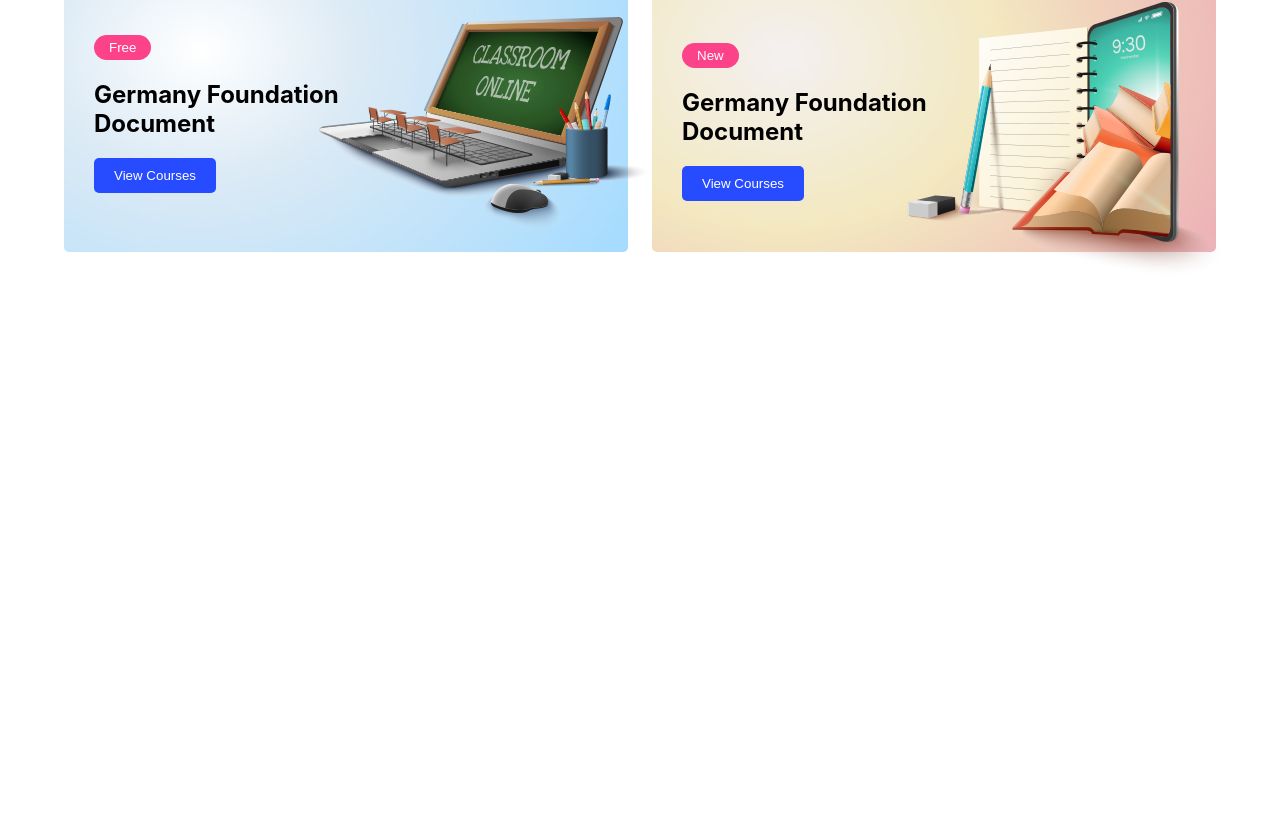
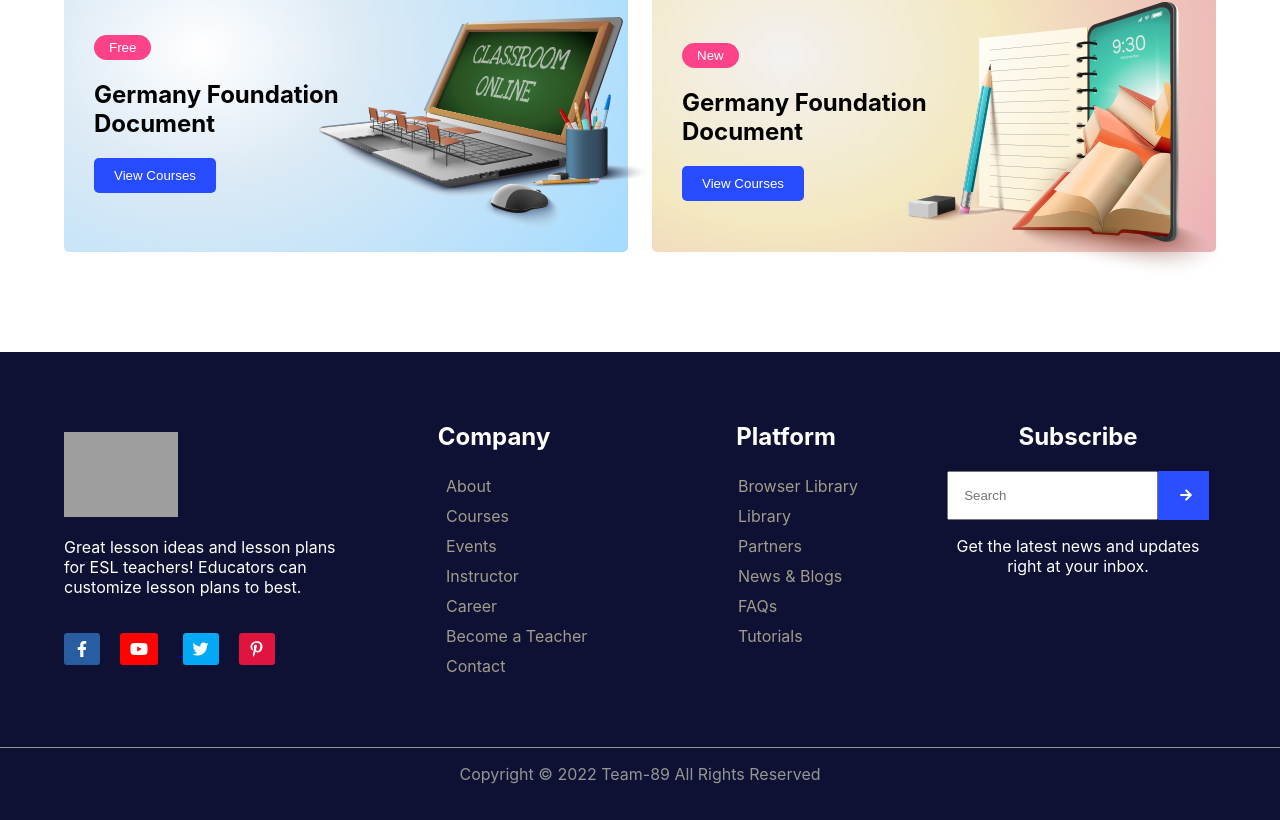
Before and after one commit to thekawsarhossain/team-project-educational, a React (Create React App) app: page / in a window 1280 px wide. Shown: the part 586-1406 px from the top of the page. Before the commit the page ends 938 px from the top, so only its background shows below. Built offline with nearby package versions, Linux system fonts and the light colour scheme; grey boxes are pictures that could not be loaded.

Commit message:
add footer section

```diff
--- a/src/App.js
+++ b/src/App.js
@@ -2,6 +2,7 @@
 import { BrowserRouter as Router, Route, Switch} from 'react-router-dom';
 import './App.css';
 import Home from './components/Home/Home/Home';
+import Footer from './components/Shared/Footer/Footer';
 
 function App() {
   return (
@@ -15,6 +16,7 @@ function App() {
           <Home/>
         </Route>
       </Switch>
+      <Footer/>
     </Router>
     </div>
   );
--- a/src/components/Home/Home/Home.js
+++ b/src/components/Home/Home/Home.js
@@ -7,6 +7,7 @@ const Home = () => {
 
     <PopularCourse/>
    <CourseSlider/>
+
   </div>;
 };
 
--- /dev/null
+++ b/src/components/Shared/Footer/Footer.css
@@ -0,0 +1,66 @@
+footer{
+  background-color: #0E1133;
+  color: white;
+  padding: 50px 0px 20px 0px;
+}
+
+.footer-item-1 img{
+width: 114px;
+}
+.footer-item-1{
+  text-align: left;
+  margin-top: 30px;
+}
+
+.footer-icon i{
+  margin-top: 20px;
+  margin-right: 20px;
+  color: white;
+  border-radius: 3px;
+  cursor: pointer;
+  }
+
+  .fa-facebook-f{
+   background-color: #285DA1;
+   padding: 8px 13px;
+  }
+  .fa-twitter{
+    background-color: #03A9F4;
+    padding: 8px 10px;
+  }
+  .fa-pinterest-p{
+    background-color: #df1540;
+    padding: 8px 12px;
+  }
+  .fa-youtube{
+    background-color: #FF0202;
+    padding: 8px 10px;
+  }
+
+  /* footer-item-2 */
+
+  .footer-item-2 ul li{
+    list-style: none;
+    text-align: start;
+    padding-left: 50px;
+    line-height: 30px;
+    color: #A19D8C;
+  }
+
+  .footer-item-4 input{
+   padding: 15px;
+  }
+
+  .footer-item-4 button{
+    padding: 15px;
+    background: #2b4eff;
+    border: 0;
+    color: white;
+    border: 2px solid #2b4eff;
+  }
+
+  .copyright{
+    margin-top: 50px;
+    border-top: 1px solid;
+    color: rgb(150, 149, 149);
+  }
--- a/src/components/Shared/Footer/Footer.js
+++ b/src/components/Shared/Footer/Footer.js
@@ -1,11 +1,75 @@
-import React from 'react';
-
+import { Container } from "@mui/material";
+import React from "react";
+import "./Footer.css";
+import Box from '@mui/material/Box';
+import Grid from '@mui/material/Grid';
+import FooterBanner from "../../Home/FooterBanner/FooterBanner";
 const Footer = () => {
   return (
-    <div>
+  <div>
+    <FooterBanner/>
+  <footer>
+  <Container>
+  <Box sx={{ flexGrow: 1 }}>
+      <Grid container spacing={2} columns={16}>
+        <Grid item xs={12} md={4}>
+          <div className="footer-item-1">
+            <img src="https://www.devsnews.com/wp/educal/wp-content/themes/educal/assets/img/logo/logo.png" alt="" srcset="" />
+         <p>Great lesson ideas and lesson plans for ESL teachers! Educators can customize lesson plans to best.</p>
+         <div className="footer-icon ">
+                <a target='_blank' href="https://www.facebook.com">      <i className="fab fa-facebook-f"></i></a>
+               <a target='_parent' href="https://www.youtube.com/"><i className="fab fa-youtube"></i></a>
+            <a target='_blank' href="https://twitter.com/home"> <i className="fab fa-twitter"></i></a>
 
+           <a target='_blank' href="https://www.pinterest.com/"><i className="fab fa-pinterest-p"></i></a>
+
+          </div>
+          </div>
+        </Grid>
+        <Grid item xs={12}md={4}>
+        <div className="footer-item-2">
+        <h2>Company</h2>
+        <ul>
+          <li>About</li>
+          <li>Courses</li>
+          <li>Events</li>
+          <li>Instructor</li>
+          <li>Career</li>
+          <li>Become a Teacher</li>
+          <li>Contact</li>
+        </ul>
+        </div>
+        </Grid>
+        <Grid item xs={12} md={4}>
+        <div className="footer-item-2">
+        <h2>Platform</h2>
+        <ul>
+          <li>Browser Library</li>
+          <li>Library</li>
+          <li>Partners</li>
+          <li>News & Blogs</li>
+          <li>FAQs</li>
+          <li>Tutorials</li>
+
+        </ul>
+        </div>
+        </Grid> <Grid item xs={12} md={4}>
+        <div className="footer-item-4">
+          <h2>Subscribe</h2>
+          <input  type="text" placeholder='Search' />
+            <button className='arrow-btn'><i className="fas fa-arrow-right"></i></button>
+          <p>Get the latest news and updates right at your inbox.</p>
+        </div>
+        </Grid>
+      </Grid>
+    </Box>
+
+  </Container>
+  <div className="copyright">
+      <p>Copyright © 2022 Team-89  All Rights Reserved</p>
     </div>
-  );
+  </footer>
+  </div>);
 };
 
 export default Footer;
```
